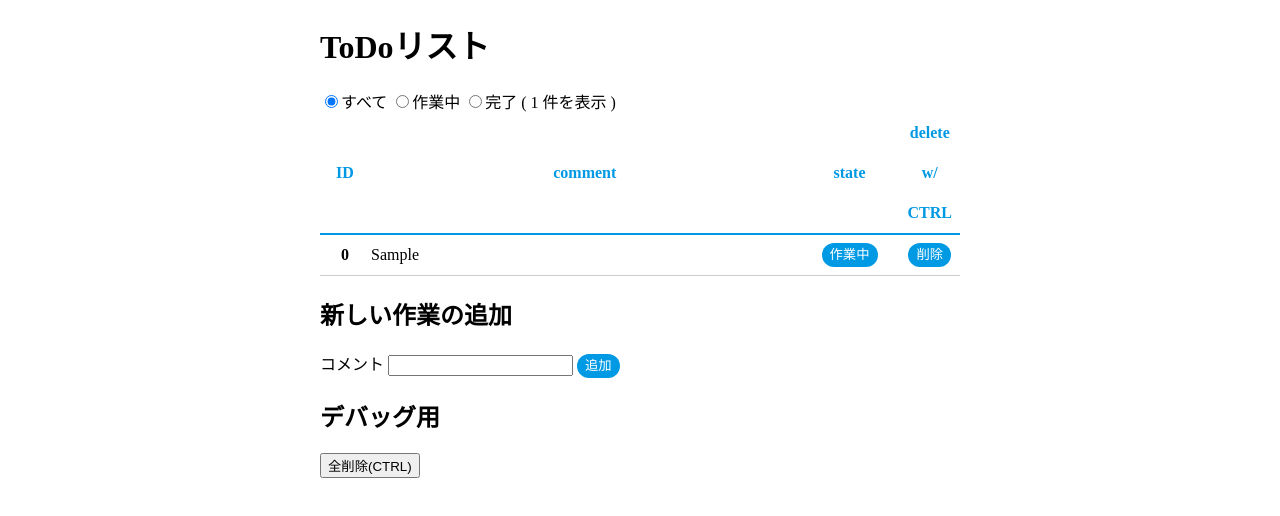
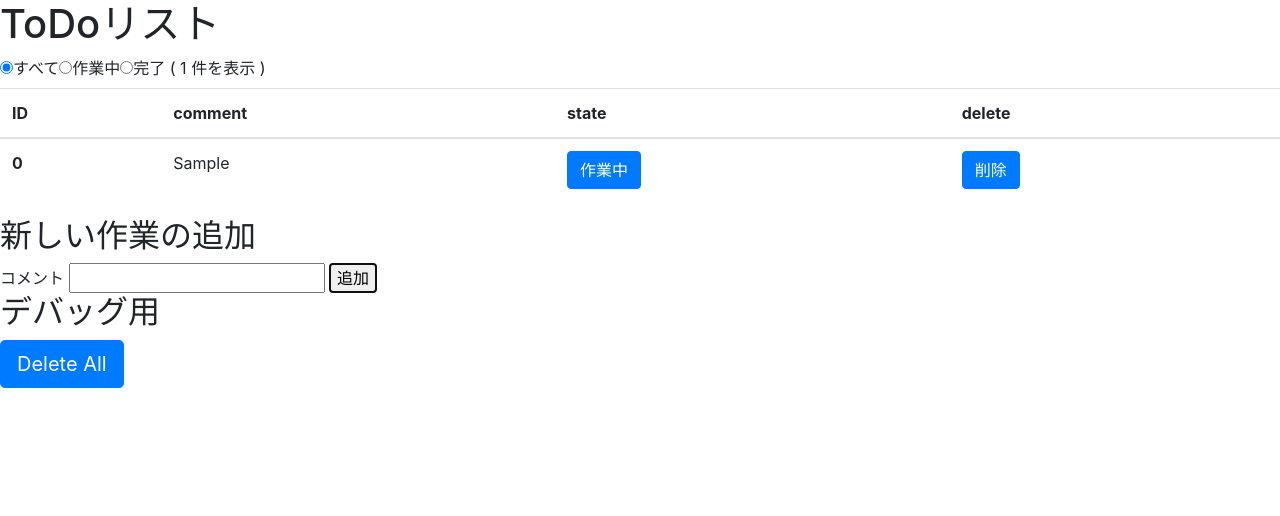
Before and after one commit to masatana/sandbox, a plain HTML site: page vue_tutorial/index.html in a window 1280 px wide. Both pictures are taken after typing "Sample" into the empty fields and a click on the button "追加". Drawn offline with nearby package versions, Linux system fonts and the light colour scheme.

Commit message:
use bootstrap

```diff
--- a/vue_tutorial/index.html
+++ b/vue_tutorial/index.html
@@ -1,11 +1,13 @@
 <!DOCTYPE html>
 
 <html>
+
 <head>
     <meta charset="utf-8">
     <title>Vue.js App</title>
-        <link rel="stylesheet" href="main.css">
+    <link rel="stylesheet" href="https://stackpath.bootstrapcdn.com/bootstrap/4.5.0/css/bootstrap.min.css" integrity="sha384-9aIt2nRpC12Uk9gS9baDl411NQApFmC26EwAOH8WgZl5MYYxFfc+NcPb1dKGj7Sk" crossorigin="anonymous">
 </head>
+
 <body>
     <div id="app">
         <h1>ToDoリスト</h1>
@@ -14,13 +16,13 @@
         </label>
 
         ( {{ computedTodos.length }} 件を表示 )
-            <table>
+        <table class="table">
             <thead v-pre>
                 <tr>
                     <th class="id">ID</th>
                     <th class="comment">comment</th>
                     <th class="state">state</th>
-                        <th class="button">delete w/ CTRL</th>
+                    <th class="button">delete</th>
                 </tr>
             </thead>
             <tbody>
@@ -28,10 +30,10 @@
                     <th>{{ item.id }}</th>
                     <td>{{ item.comment }}</td>
                     <td class="state">
-                            <button v-on:click="doChangeState(item)">{{ labels[item.state] }}</button>
+                        <button type="button" class="btn btn-primary" v-on:click="doChangeState(item)">{{ labels[item.state] }}</button>
                     </td>
                     <td class="button" v-on:click.ctrl="doRemove(item)">
-                            <button>削除</button>
+                        <button type="button" class="btn btn-primary">削除</button>
                     </td>
                 </tr>
             </tbody>
@@ -42,9 +44,11 @@
             <button type="submit">追加</button>
         </form>
         <h2>デバッグ用</h2>
-            <input type="button" value="全削除(CTRL)" v-on:click.ctrl="doRemoveAll()"></input>
+        <button type="button" class="btn btn-primary btn-lg" v-on:click.ctrl="doRemoveAll()">Delete All</button>
     </div>
     <script src="https://cdn.jsdelivr.net/npm/vue/dist/vue.js"></script>
-        <script src="main.js"></script></script>
+    <script src="main.js"></script>
+    </script>
 </body>
+
 </html>
--- a/vue_tutorial/main.css
+++ /dev/null
@@ -1,59 +0,0 @@
-/*
-  ちょっと雑なので、クラスなど追加していい感じに調整してください
-*/
-
-* {
-    box-sizing: border-box;
-  }
-  #app {
-    max-width: 640px;
-    margin: 0 auto;
-  }
-  table {
-    width: 100%;
-    border-collapse: collapse;
-  }
-  thead th {
-    border-bottom: 2px solid #0099e4; /*#d31c4a */
-    color: #0099e4;
-  }
-  th,
-  th {
-    padding: 0 8px;
-    line-height: 40px;
-  }
-  thead th.id {
-    width: 50px;
-  }
-  thead th.state {
-    width: 100px;
-  }
-  thead th.button {
-    width: 60px;
-  }
-  tbody td.button, tbody td.state {
-    text-align: center;
-  }
-  tbody tr td,
-  tbody tr th {
-    border-bottom: 1px solid #ccc;
-    transition: all 0.4s;
-  }
-  tbody tr.done td,
-  tbody tr.done th {
-    background: #f8f8f8;
-    color: #bbb;
-  }
-  tbody tr:hover td,
-  tbody tr:hover th {
-    background: #f4fbff;
-  }
-  button {
-    border: none;
-    border-radius: 20px;
-    line-height: 24px;
-    padding: 0 8px;
-    background: #0099e4;
-    color: #fff;
-    cursor: pointer;
-  }
```
Lines whose indentation alone changed are shown as unchanged.
